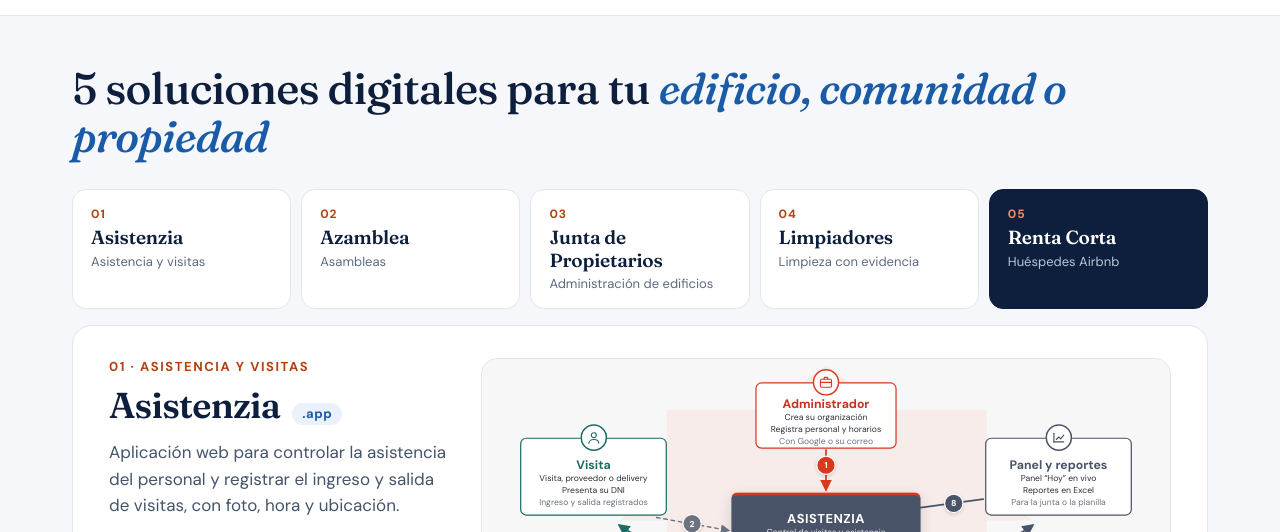
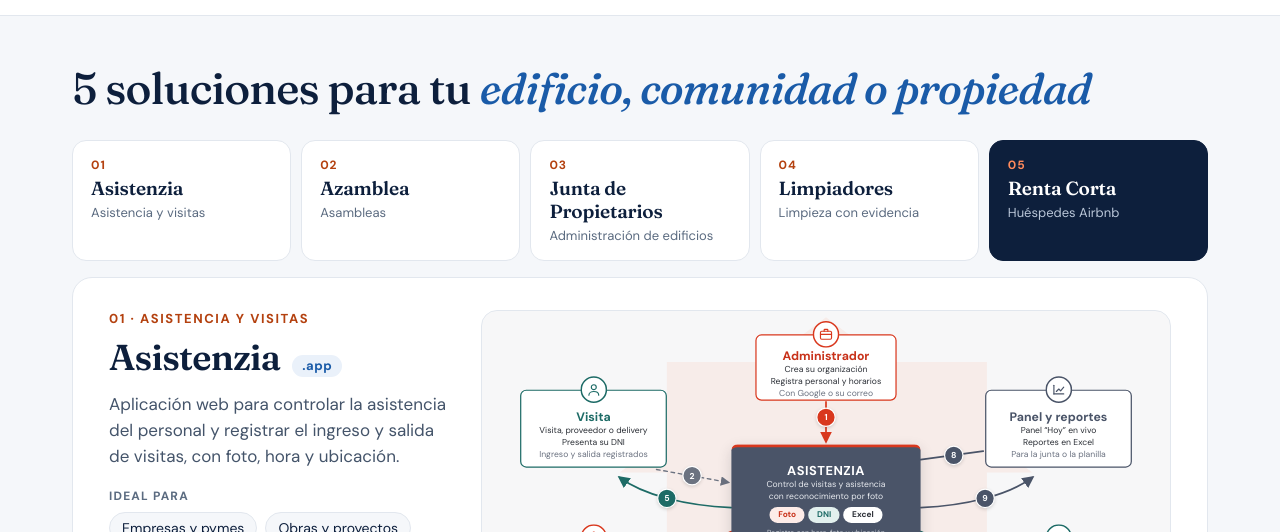
Before and after one commit to Pragma-TI/Pragma-TI, a website: page videos.html in a window 1280 px wide. Shown: the part 65-597 px from the top of the page. Drawn offline with Linux system fonts and the light colour scheme.

Commit message:
Catálogo: el título dice «5 soluciones para tu edificio, comunidad o propiedad»
Co-Authored-By: Claude Opus 5.5 <noreply@anthropic.com>

```diff
--- a/videos.html
+++ b/videos.html
@@ -24,7 +24,7 @@
   <title>Soluciones para edificios, condominios y propiedades — Pragma TI</title>
   <meta name="description" content="Catálogo de Pragma TI: 5 soluciones digitales para edificios, condominios, asociaciones y propietarios. Asistenzia, Azamblea, Junta de Propietarios, Limpiadores y Renta Corta, con sus videos paso a paso." />
   <link rel="canonical" href="https://pragma-ti.com/soluciones" />
-  <meta property="og:title" content="5 soluciones digitales para tu edificio, comunidad o propiedad — Pragma TI" />
+  <meta property="og:title" content="5 soluciones para tu edificio, comunidad o propiedad — Pragma TI" />
   <meta property="og:description" content="Asistencia y visitas, asambleas, administración del edificio, limpieza con evidencia y rentas cortas. Míralas funcionando en video." />
   <meta property="og:image" content="https://pragma-ti.com/og-image.png" />
   <meta property="og:url" content="https://pragma-ti.com/soluciones" />
@@ -159,7 +159,7 @@
 </header>
 
 <section class="ancho hero">
-  <h1>5 soluciones digitales para tu <em>edificio, comunidad o propiedad</em></h1>
+  <h1>5 soluciones para tu <em>edificio, comunidad o propiedad</em></h1>
 </section>
 
 <main class="ancho principal" id="soluciones">
```
